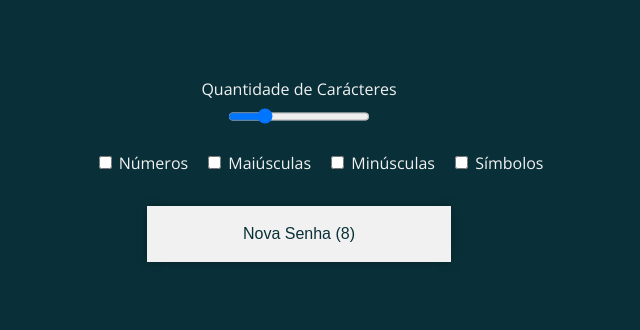
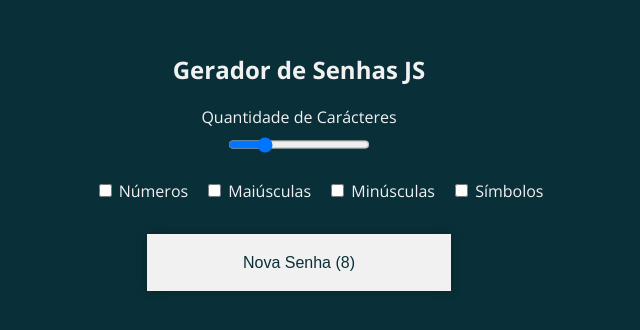
Before and after one commit to mateus-lopes/CursoJS-basico, a website built with webpack: page ex_gerarSenhas/public/index.html in a window 1280 px wide. Shown: the part 238-568 px from the top of the page, without its empty margins (341-981 px from the left). Built offline with nearby package versions, Linux system fonts and the light colour scheme.

Commit message:
correcao no layout

```diff
--- a/ex_gerarSenhas/public/index.html
+++ b/ex_gerarSenhas/public/index.html
@@ -10,6 +10,9 @@
 
 <body>
   <section class="container">
+    <h2>
+      Gerador de Senhas JS
+    </h2>
     <code id="password">
     </code>
     <div class="div-range">
--- a/ex_gerarSenhas/src/assets/css/style.css
+++ b/ex_gerarSenhas/src/assets/css/style.css
@@ -15,7 +15,6 @@ body {
   padding: 0;
   background: var(--primary-color-darker);
   font-family: 'Open sans', sans-serif;
-  font-size: 16px;
   text-align: center;
   color: #f1f1f1;
   display: flex;
```
